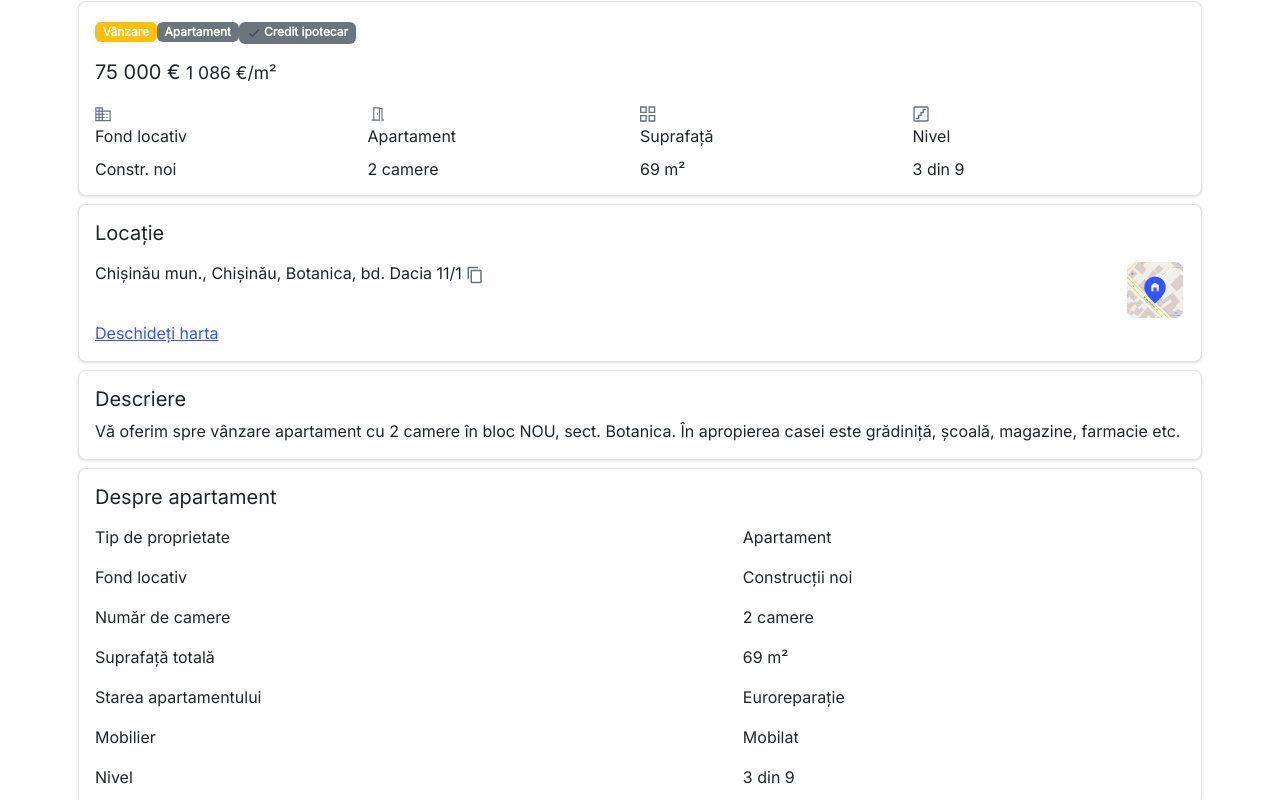
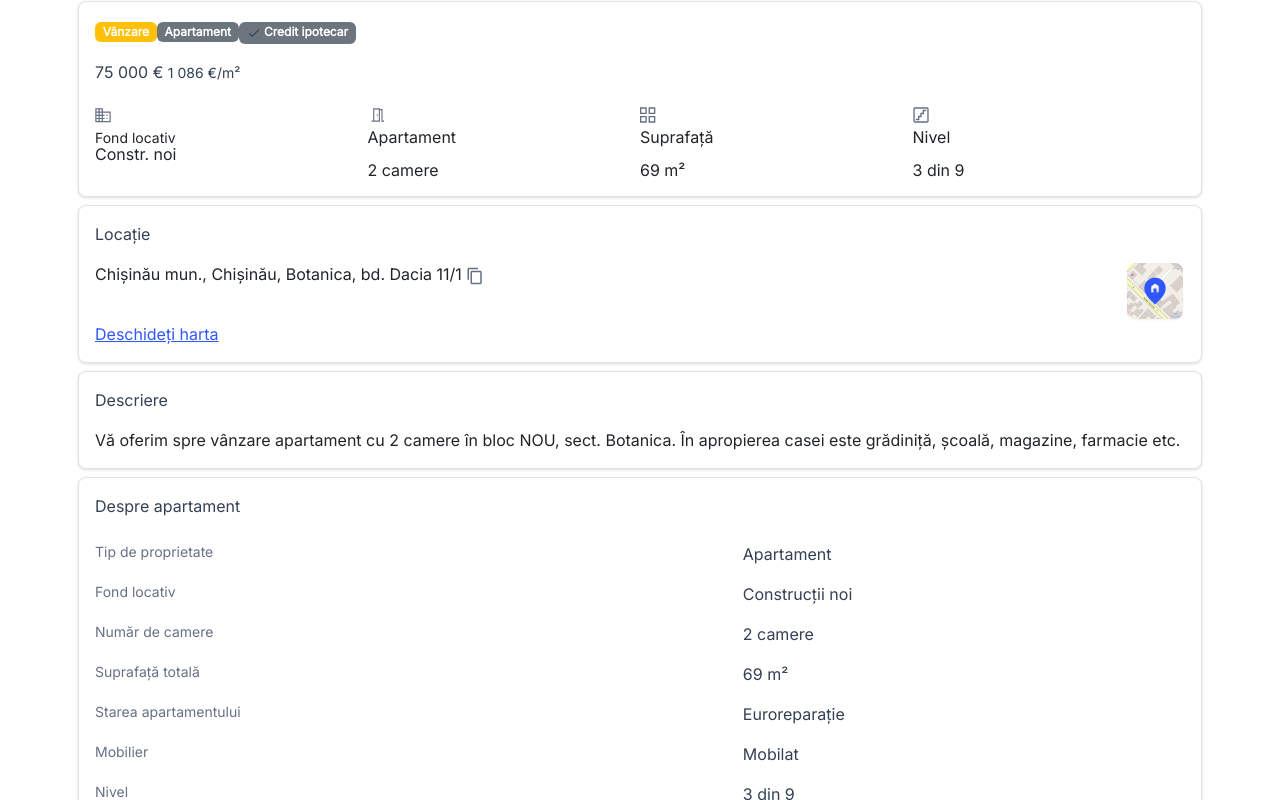
Before and after one commit to teratron/realoc, a React (Vite) app: page /realoc/property in a window 1280 px wide. Shown: the part 920-1720 px from the top of the page. Built offline with nearby package versions, Linux system fonts and the light colour scheme.

Commit message:
Add typography

```diff
--- a/src/assets/scss/_bootstrap.scss
+++ b/src/assets/scss/_bootstrap.scss
@@ -13,7 +13,7 @@
 @import "bootstrap/scss/images";
 @import "bootstrap/scss/containers";
 @import "bootstrap/scss/grid";
-@import "bootstrap/scss/tables";
+//@import "bootstrap/scss/tables";
 @import "bootstrap/scss/forms";
 @import "bootstrap/scss/buttons";
 @import "bootstrap/scss/transitions";
@@ -22,12 +22,12 @@
 @import "bootstrap/scss/nav";
 @import "bootstrap/scss/navbar";
 @import "bootstrap/scss/card";
-@import "bootstrap/scss/accordion";
-@import "bootstrap/scss/breadcrumb";
-@import "bootstrap/scss/pagination";
+//@import "bootstrap/scss/accordion";
+//@import "bootstrap/scss/breadcrumb";
+//@import "bootstrap/scss/pagination";
 @import "bootstrap/scss/badge";
 @import "bootstrap/scss/alert";
-@import "bootstrap/scss/progress";
+//@import "bootstrap/scss/progress";
 @import "bootstrap/scss/list-group";
 @import "bootstrap/scss/close";
 @import "bootstrap/scss/toasts";
--- /dev/null
+++ b/src/assets/scss/_typography.scss
@@ -0,0 +1,10 @@
+//**********************************************
+// Typography
+//**********************************************
+
+.__t-3 {
+    font-size:   1rem;
+    font-weight: 500;
+    line-height: 1.5rem;
+    color:       #344054;
+}
--- a/src/assets/scss/_variables.scss
+++ b/src/assets/scss/_variables.scss
@@ -813,10 +813,10 @@ $modal-footer-margin-between:                 .5rem;
 $modal-dialog-margin:                         .5rem;
 $modal-dialog-margin-y-sm-up:                 1.75rem;
 $modal-title-line-height:                     $line-height-base;
-$modal-content-color:                         null;
-$modal-content-bg:                            var(--#{$prefix}body-bg);
+$modal-content-color:        $white;
+$modal-content-bg:           #11141a; // * var(--#{$prefix}body-bg);
 $modal-content-border-color:                  var(--#{$prefix}border-color-translucent);
-$modal-content-border-width:                  var(--#{$prefix}border-width);
+$modal-content-border-width: 0; // * var(--#{$prefix}border-width);
 $modal-content-border-radius:                 var(--#{$prefix}border-radius-lg);
 $modal-content-inner-border-radius:           subtract($modal-content-border-radius, $modal-content-border-width);
 $modal-content-box-shadow-xs:                 var(--#{$prefix}box-shadow-sm);
@@ -830,7 +830,7 @@ $modal-header-padding-x:                      $modal-inner-padding;
 $modal-header-padding:                        $modal-header-padding-y $modal-header-padding-x; // Keep this for backwards compatibility
 $modal-footer-bg:                             null;
 $modal-footer-border-color:                   $modal-header-border-color;
-$modal-footer-border-width:                   $modal-header-border-width;
+$modal-footer-border-width:  0; // * $modal-header-border-width;
 $modal-sm:                                    300px;
 $modal-md:                                    500px;
 $modal-lg:                                    800px;
--- a/src/assets/scss/app.scss
+++ b/src/assets/scss/app.scss
@@ -3,11 +3,13 @@
 
 // Mixins
 @import "mixins";
+@import "typography";
 
 //**********************************************
 // Variables
 //**********************************************
 // 1rem = 16px, rate = 0.0625
+
 :root,
 [data-theme="light"] {
     color-scheme:          light;
@@ -29,6 +31,7 @@ $footer-height: 5rem;
 //**********************************************
 // Reset
 //**********************************************
+
 body {
     overflow-x: hidden;
     min-height: 100vh;
@@ -37,6 +40,7 @@ body {
 //**********************************************
 // Application
 //**********************************************
+
 #app {
     display:            grid;
     align-content:      space-between;
@@ -50,10 +54,12 @@ body {
 //**********************************************
 // App Header
 //**********************************************
+
 #app-header {
     z-index: $zindex-sticky;
     background-color: var(--app-header-bg-color);
     box-shadow:       0 2px 2px 0 rgba(0, 0, 0, 0.1);
+
     @extend .position-sticky, .top-0;
     @extend .navbar, .py-0;
 
@@ -68,21 +74,25 @@ body {
             align-items:    center;
             flex-direction: row;
             flex-wrap:      nowrap;
+
             @extend .d-flex;
         }
 
         > .head {
             justify-content: flex-start;
+
             @extend .col-3, .ps-2;
         }
 
         > .body {
             justify-content: center;
+
             @extend .col-6;
         }
 
         > .foot {
             justify-content: flex-end;
+
             @extend .col-3, .pe-2;
         }
     }
@@ -95,6 +105,7 @@ body {
 //**********************************************
 // App Footer
 //**********************************************
+
 #app-footer {
     background-color: var(--app-footer-bg-color);
     box-shadow:       0 -2px 2px 0 rgba(0, 0, 0, 0.1);
@@ -113,6 +124,7 @@ body {
 //**********************************************
 // App Main
 //**********************************************
+
 #app-main {
     display:               grid;
     background-color:      var(--app-main-bg-color);
@@ -146,8 +158,10 @@ body {
 //**********************************************
 // App Content
 //**********************************************
+
 .app-content {
     padding-bottom: $footer-height;
+
     @include container(&);
 
     > .card {
@@ -157,6 +171,7 @@ body {
     > .navbar {
         background-color: white;
         box-shadow:       0 -2px 2px 0 rgba(0, 0, 0, 0.1);
+
         @extend .fixed-bottom;
 
         &, > .container {
@@ -187,22 +202,39 @@ body {
 //**********************************************
 // App List
 //**********************************************
+
 .app-list {
+    &.card {
+        padding-bottom: .5rem;
+    }
+
     > .row, &.row {
         @extend .mx-0;
 
         > .col {
+            // 2 columns
+            &:first-child:nth-last-child(2):not(.body),
+            &:last-child:nth-child(2):not(.foot) {
+                align-items: center;
+            }
+
             // 1 from 2 columns
             &:first-child:nth-last-child(2):not(.body) {
-                @extend .ps-0, .col-7;
+                font-size:   .875rem;
+                font-weight: 500;
+                line-height: 1.25rem;
+                color:       #667085;
+
+                @extend .ps-0, .py-2, .col-7;
             }
 
             // 2 from 2 columns
             &:last-child:nth-child(2):not(.foot) {
-                @extend .pe-0, .col-5;
+                @extend .__t-3;
+                @extend .pe-0, .py-2, .col-5;
             }
 
-            // 4 from 4 columns
+            // 4 columns
             &:first-child:nth-last-child(4),
             &:nth-child(2):nth-last-child(3),
             &:nth-child(3):nth-last-child(2),
@@ -228,6 +260,7 @@ body {
 //**********************************************
 // Form
 //**********************************************
+
 .form {
     @extend .app-content;
 
@@ -278,9 +311,14 @@ body {
 //**********************************************
 // Card
 //**********************************************
+
 .card {
     padding:    1rem;
     box-shadow: 0 1px 3px 0 rgba(0, 0, 0, 0.15);
+
+    &-title {
+        @extend .__t-3, .mb-3;
+    }
 
     > :only-child,
     > :not(:only-child):first-child {
@@ -293,7 +331,7 @@ body {
         @extend .mb-0;
     }
 
-    > div:not(:last-of-type) {
+    .form > & > div:not(:last-of-type) {
         @extend .mb-3;
     }
 
@@ -306,13 +344,17 @@ body {
     }
 }
 
+.property-summary {
+
+}
+
 //**********************************************
 // Carousel
 //**********************************************
+
 .carousel {
-    #app-main > .container > & {
+    .container > & {
         @extend .mb-4;
-
     }
 
     &-item {
@@ -325,22 +367,20 @@ body {
 //**********************************************
 // Modal
 //**********************************************
+
 .modal {
     &-body {
         @extend .p-0;
     }
-}
 
-//**********************************************
-// Heading
-//**********************************************
-h1, h2, h3, h4, h5, h6 {
-    @include container(&);
+    .btn-close {
+    }
 }
 
 //**********************************************
 // Location
 //**********************************************
+
 .map {
     &-thumb {
         @extend .position-relative;
@@ -352,6 +392,7 @@ h1, h2, h3, h4, h5, h6 {
         > .overlay {
             top:   calc(50% - 18px);
             right: calc(50% - 15px);
+
             @extend .position-absolute;
         }
     }
@@ -360,6 +401,7 @@ h1, h2, h3, h4, h5, h6 {
 //**********************************************
 // Gallery
 //**********************************************
+
 .gallery {
     &-thumb {
         @extend .row-cols-3, .mb-1;
@@ -373,3 +415,11 @@ h1, h2, h3, h4, h5, h6 {
         }
     }
 }
+
+//**********************************************
+// Heading
+//**********************************************
+
+h1, h2, h3, h4, h5, h6 {
+    @include container(&);
+}
--- a/src/pages/Property.tsx
+++ b/src/pages/Property.tsx
@@ -48,7 +48,7 @@ function Property() {
                 <Gallery/>
 
                 <Modal show={show} onHide={handleClose} fullscreen centered>
-                    <Modal.Header closeButton/>
+                    <Modal.Header data-bs-theme="dark" closeButton/>
                     <Modal.Body>
                         <Gallery/>
                     </Modal.Body>
@@ -65,7 +65,7 @@ function Property() {
                         <Row className="app-list">
                             <Col>
                                 <div><Image src={iconBuilding} width={16} height={16}/></div>
-                                <Card.Text>Fond locativ</Card.Text>
+                                <small>Fond locativ</small>
                                 <Card.Subtitle>Constr. noi</Card.Subtitle>
                             </Col>
                             <Col>
```
